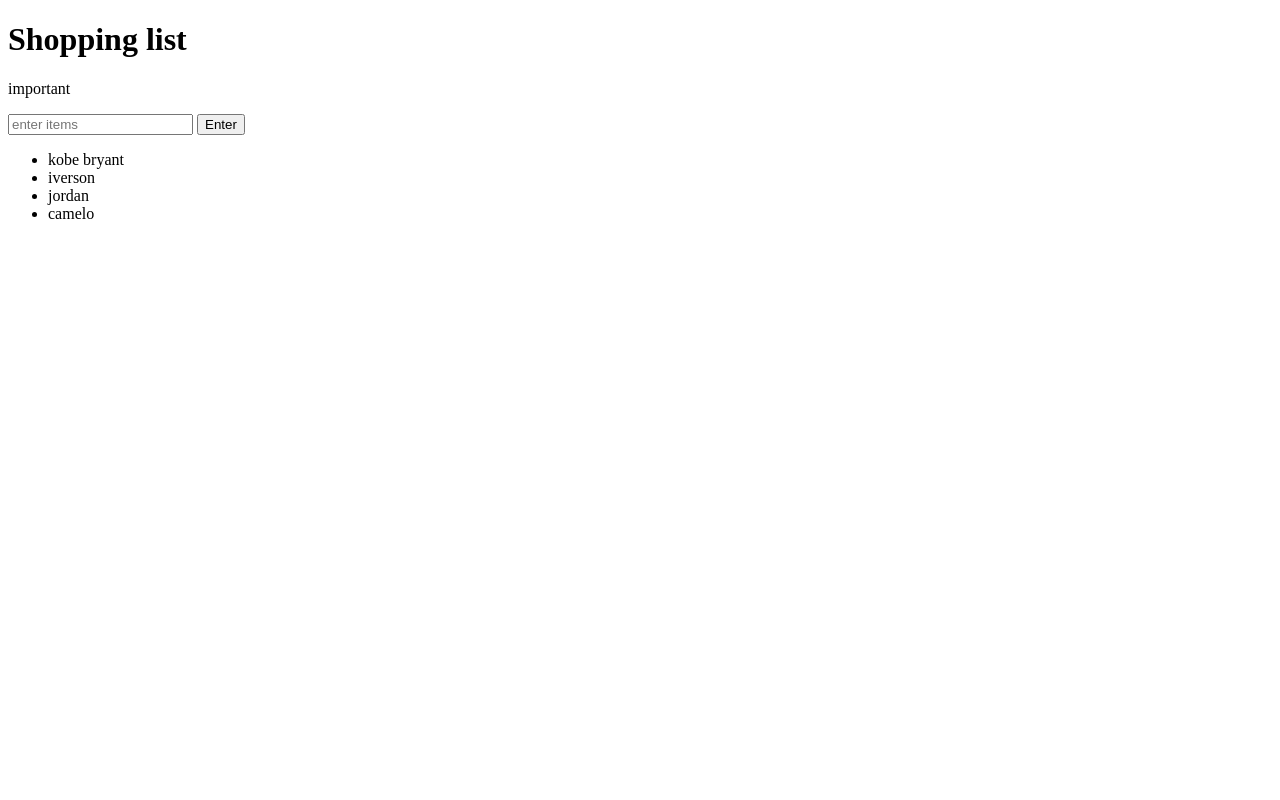
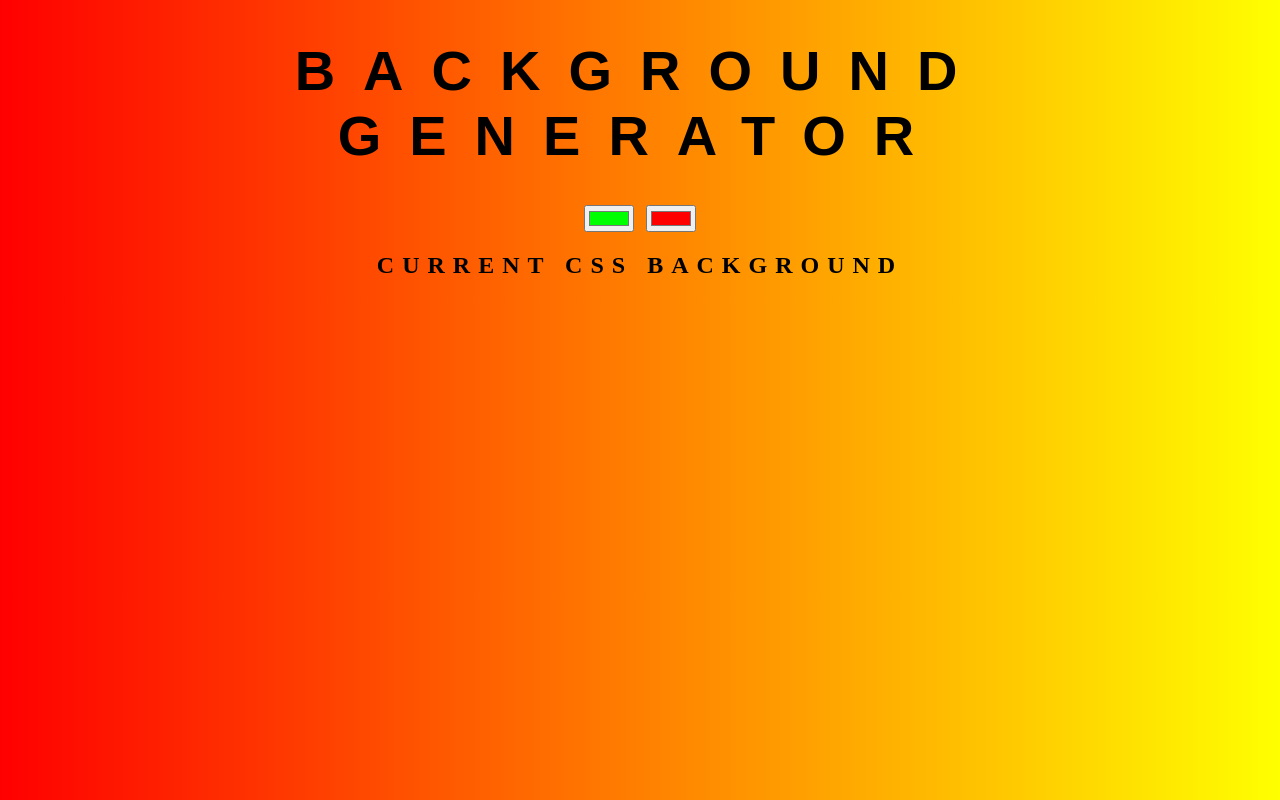
Before and after one commit to shakarinze/background-generator1, a plain HTML site: page index.html in a window 1280 px wide. Drawn offline with Linux system fonts and the light colour scheme.

Commit message:
new files

```diff
--- a/index.html
+++ b/index.html
@@ -1,20 +1,16 @@
 <!DOCTYPE html>
 <html>
 <head>
-	<title>javascript + DOM</title>
-	<link rel="stylesheet" type="text/css" href="style.css">
+     <title>Gradient Background</title>
+     <link rel="stylesheet" type="text/css" href="style.css">
 </head>
-<body>
-	<h1>Shopping list</h1>
-	<p id="first">important</p>
-	<input id="userinput" type="text" placeholder="enter items">
-	<button id="enter">Enter</button>
-	<ul>
-		<li class="bold" random="34">kobe bryant</li>
-		<li>iverson</li>
-		<li>jordan</li>
-		<li>camelo</li>
-	</ul>
-	 <script type="text/javascript" src="script.js"></script>
+<body id="gradient">
+	<h1>Background Generator</h1>
+	<input class="color1" type="color" name="color1" value="#00ff00">
+	<input class="color2"type="color" name="color2" value="#ff0000">
+	<h2>current CSS Background</h2>
+	<h3></h3>
+	<script type="text/javascript" src="script.js"></script>
+
 </body>
 </html>
--- /dev/null
+++ b/script.js
@@ -0,0 +1,15 @@
+var css = document.querySelector("h3");
+var color1 = document.querySelector(".color1");
+var color2 = document.querySelector(".color2");
+var body = document.getElementById("gradient");
+
+// console.log(css);
+// console.log(color1);
+// console.log(color2);
+color1.addEventListener("input", function(){
+	body.style.background = "liner-gradient(to right," + color1.value + ", " + color2.value + ");";
+})
+
+color2.addEventListener("input", function(){
+	console.log(color2.value);
+})
--- /dev/null
+++ b/style.css
@@ -0,0 +1,51 @@
+/*.coolTitle {
+  text-align: center;
+  font-family: 'Oswald', Helvetica, sans-serif;
+  font-size: 80px;
+  transform: skewY(-10deg);
+  letter-spacing: 4px;
+  word-spacing: -8px;
+  color: tomato;
+  text-shadow:
+    -1px -1px 0 firebrick,
+    -2px -2px 0 firebrick,
+    -3px -3px 0 firebrick,
+    -4px -4px 0 firebrick,
+    -5px -5px 0 firebrick,
+    -6px -6px 0 firebrick,
+    -7px -7px 0 firebrick,
+    -8px -8px 0 firebrick,
+    -30px 20px 40px dimgrey
+}
+
+.done {
+	text-decoration: line-through;
+}
+*/
+
+body {
+	font: 'Raleway', sans-serif;
+	color: rgba(0,0,0,5);
+	text-align: center;
+	text-transform: uppercase;
+	letter-spacing: .5em;
+	top: 15%;
+	background: linear-gradient(to right, red , yellow);
+}
+
+h1 {
+	font: 600 3.5em 'Raleway', sans-serif;
+	color: rgba(0,0,0,5);
+	text-align: center;
+	text-transform: uppercase;
+	letter-spacing: .5em;
+	width: 100%;
+}
+
+h3 {
+	font: 900 1em 'Raleway', sans-serif;
+	color: rgba(0,0,0,5);
+	text-align: center;
+	text-transform: none;
+	letter-spacing: 0.01em;
+}
```
